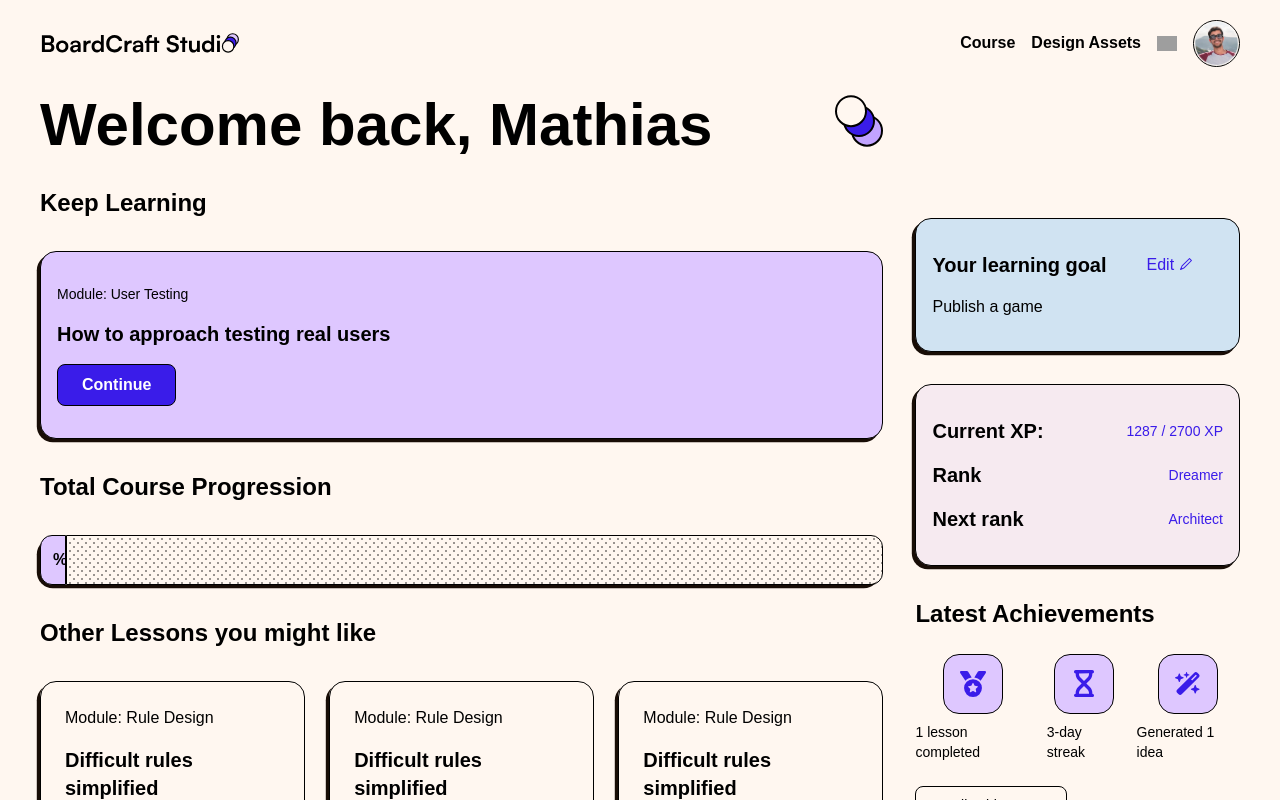
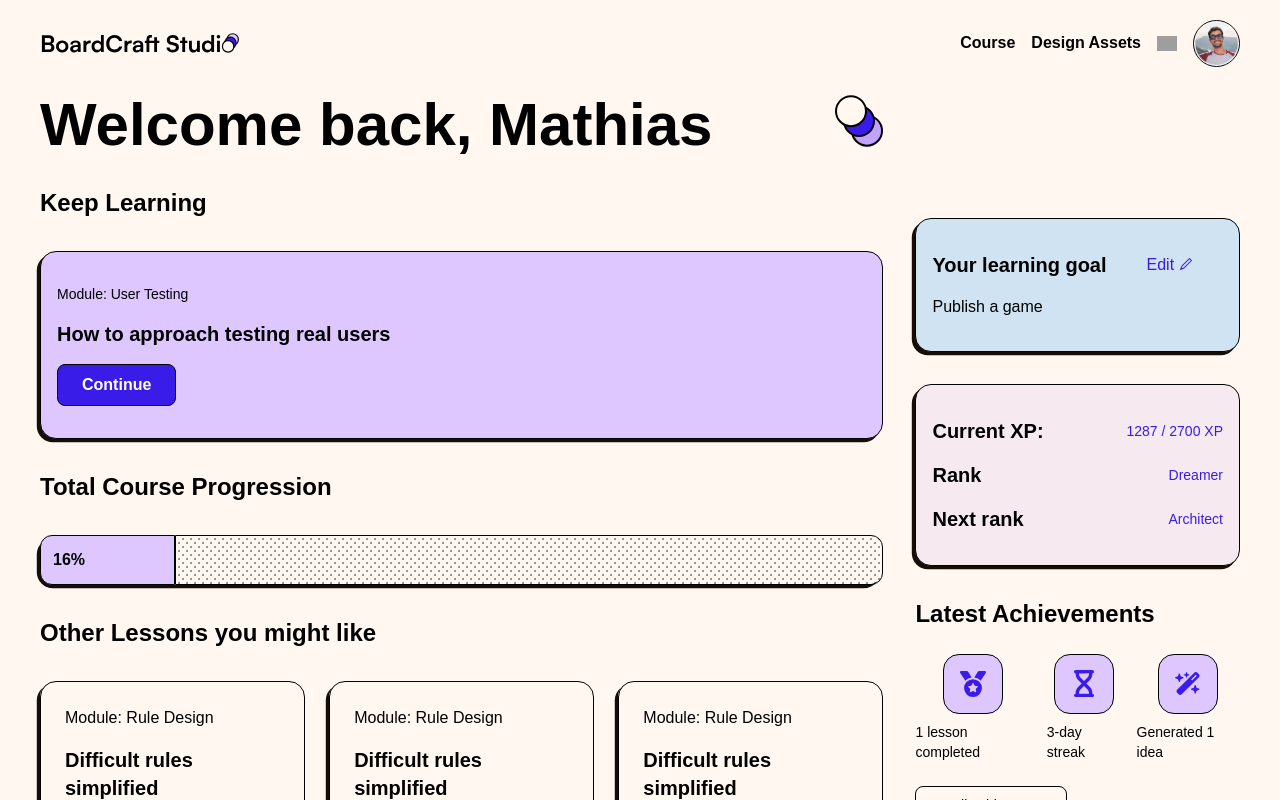
Before and after one commit to t-holmquist/learning-platform, a Next.js app: page /dashboard in a window 1280 px wide. Shown: the top 800 px of the page. Built offline with nearby package versions, Linux system fonts and the light colour scheme; grey boxes are pictures that could not be loaded; a web font is replaced by a local one.

Commit message:
feat: enhance ProgressBar to calculate default completion percentage when not provided

```diff
--- a/components/ui/progressBar.tsx
+++ b/components/ui/progressBar.tsx
@@ -1,13 +1,25 @@
 'use client'
 
+import { lessonData } from '@/data/data';
 import { motion } from 'motion/react'
 
 
 export const ProgressBar = ( { completedLessons } : {
-  completedLessons: string;
+  completedLessons?: string;
 } ) => {
 
-  // const [progress, setProgress] = useState(45);
+  // Calculate amount of completed lessons. Currently not connected to database, just showing the static data from lessonData.
+  // If completed prop given then show that percentage or else calculate based on static data.
+  let lessonsCompleted = 0;
+  const totalLessons = lessonData.length;
+
+  for (let i = 0; i < lessonData.length; i++) {
+    if (lessonData[i].completed) {
+      lessonsCompleted += 1
+    }
+  }
+
+  const defaultCompletedLessons = Math.floor((lessonsCompleted / totalLessons) * 100 ).toString()
 
   return (
     <div className="flex shadow-primary rounded-large">
@@ -16,7 +28,7 @@ export const ProgressBar = ( { completedLessons } : {
           width: '0%'
         }}
         animate={{
-          width: `${completedLessons}%`
+          width: `${completedLessons ? `${completedLessons}` : `${defaultCompletedLessons}`}%`
         }}
         transition={{
           type: 'spring',
@@ -24,7 +36,7 @@ export const ProgressBar = ( { completedLessons } : {
           bounce: 0.3,
         }}
         className="bg-secondary rounded-l-xl p-3 border">
-          <p className="text-black font-bold">{completedLessons}%</p>
+          <p className="text-black font-bold">{completedLessons ? `${completedLessons}` : `${defaultCompletedLessons}`}%</p>
         </motion.div>
         {/* Flex 1 allows the dot div to shrink and grow regardless of initial width */}
         <div className="flex-1 border bgDots border-black rounded-r-xl"></div>
```
